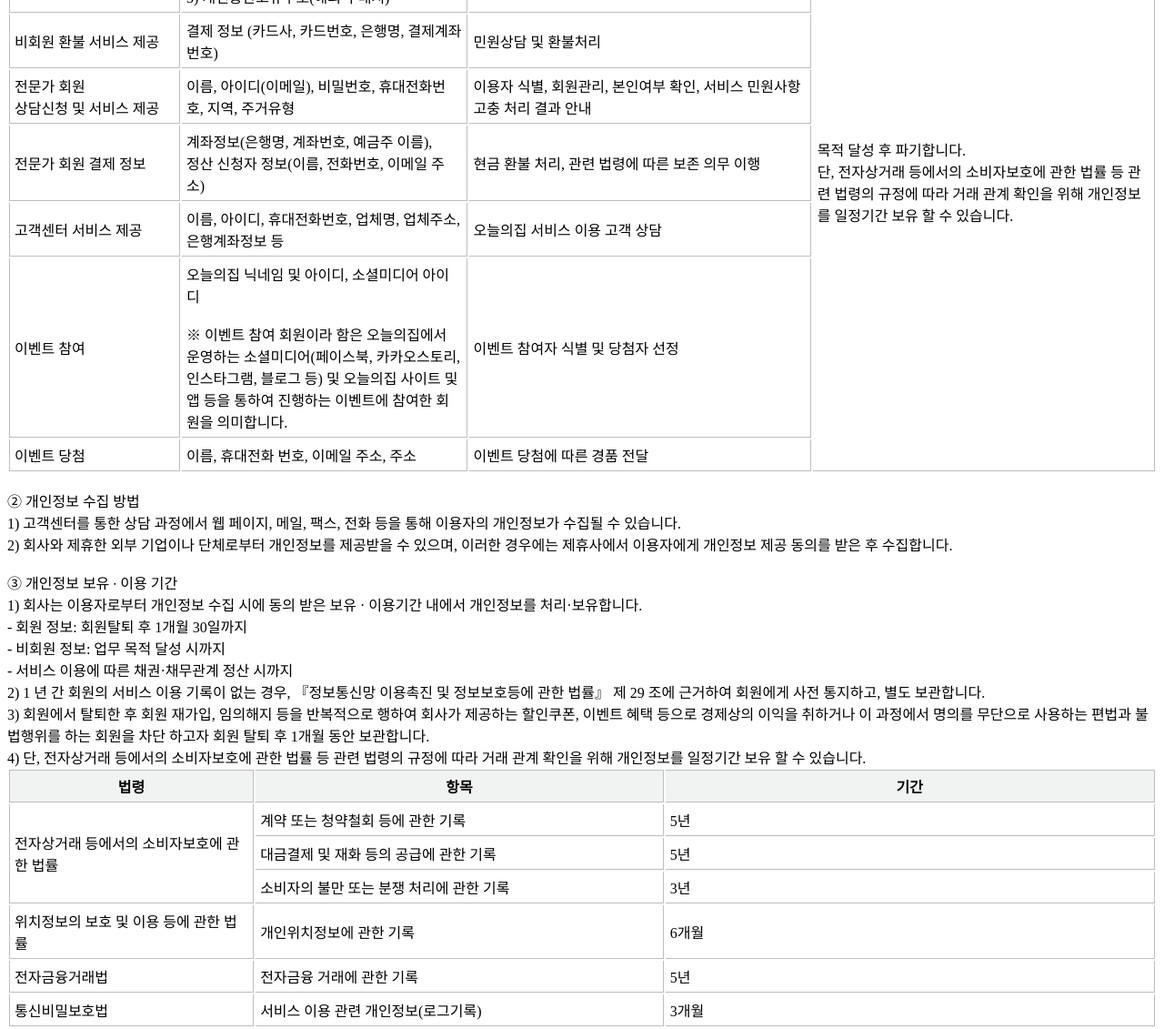
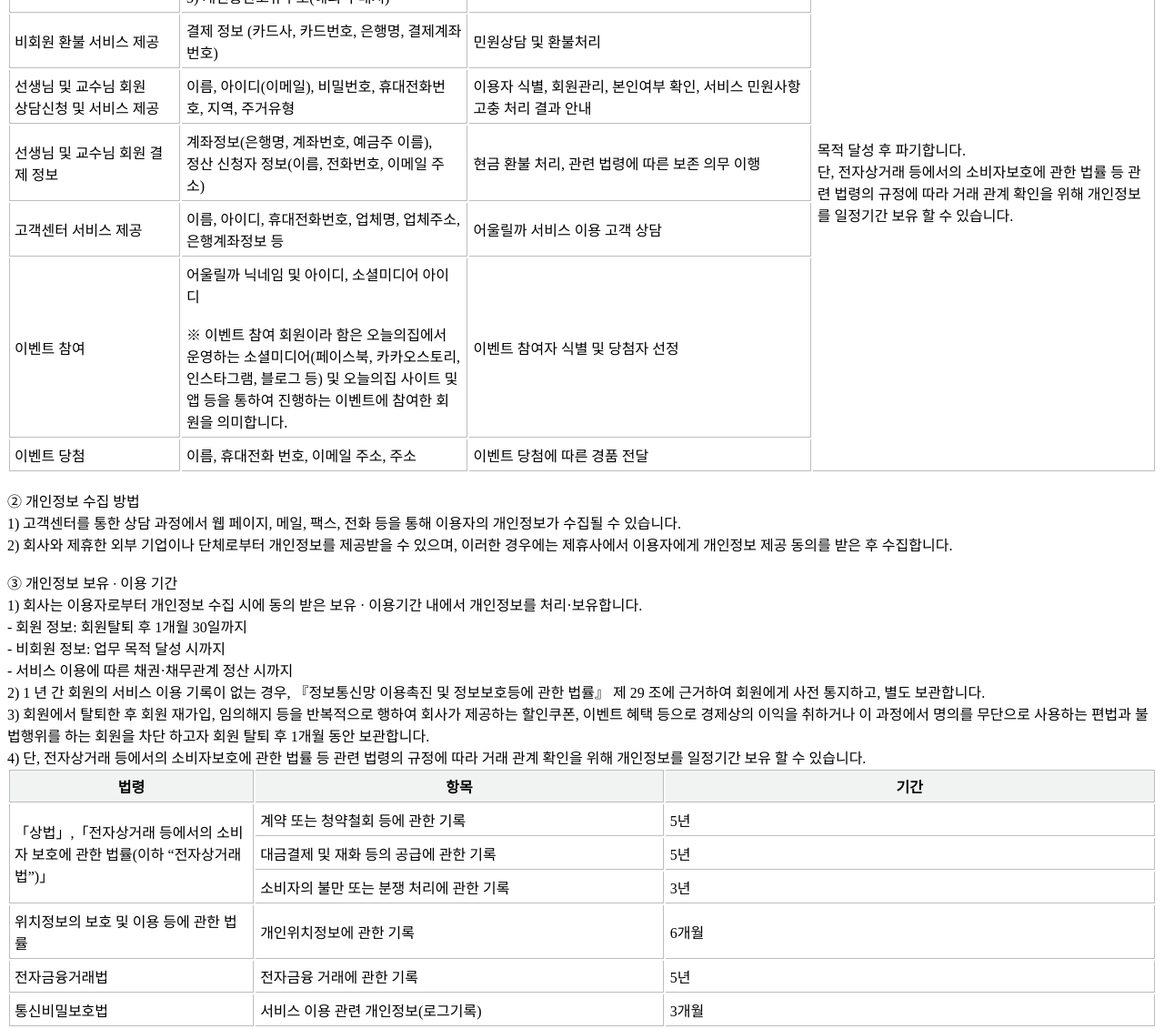
Before and after one commit to BM-Jake/oulica_privacypolicy.github.io, a plain HTML site: page index.html in a window 1280 px wide. Shown: the part 740-1871 px from the top of the page at 91% size. Drawn offline with Linux system fonts and the light colour scheme.

Commit message:
Update index.html

```diff
--- a/index.html
+++ b/index.html
@@ -100,23 +100,23 @@
     <td>민원상담 및 환불처리</td>
   </tr>
   <tr>
-    <td class="start">전문가 회원<br>상담신청 및 서비스 제공</td>
+    <td class="start">선생님 및 교수님 회원<br>상담신청 및 서비스 제공</td>
     <td>이름, 아이디(이메일), 비밀번호, 휴대전화번호, 지역, 주거유형</td>
     <td>이용자 식별, 회원관리, 본인여부 확인, 서비스 민원사항 고충 처리 결과 안내</td>
   </tr>
   <tr>
-    <td class="start">전문가 회원 결제 정보</td>
+    <td class="start">선생님 및 교수님 회원 결제 정보</td>
     <td>계좌정보(은행명, 계좌번호, 예금주 이름),<br>정산 신청자 정보(이름, 전화번호, 이메일 주소)</td>
     <td>현금 환불 처리, 관련 법령에 따른 보존 의무 이행</td>
   </tr>
   <tr>
     <td class="start">고객센터 서비스 제공</td>
     <td>이름, 아이디, 휴대전화번호, 업체명, 업체주소, 은행계좌정보 등</td>
-    <td>오늘의집 서비스 이용 고객 상담</td>
+    <td>어울릴까 서비스 이용 고객 상담</td>
   </tr>
   <tr>
     <td class="start">이벤트 참여</td>
-    <td>오늘의집 닉네임 및 아이디, 소셜미디어 아이디<br><br>※ 이벤트 참여 회원이라 함은 오늘의집에서 운영하는 소셜미디어(페이스북, 카카오스토리, 인스타그램, 블로그 등) 및 오늘의집 사이트 및 앱 등을 통하여 진행하는 이벤트에 참여한 회원을 의미합니다.</td>
+    <td>어울릴까 닉네임 및 아이디, 소셜미디어 아이디<br><br>※ 이벤트 참여 회원이라 함은 오늘의집에서 운영하는 소셜미디어(페이스북, 카카오스토리, 인스타그램, 블로그 등) 및 오늘의집 사이트 및 앱 등을 통하여 진행하는 이벤트에 참여한 회원을 의미합니다.</td>
     <td>이벤트 참여자 식별 및 당첨자 선정</td>
   </tr>
   <tr>
@@ -149,7 +149,7 @@
   </thead>
   <tbody>
   <tr>
-    <td class="start" rowspan="3">전자상거래 등에서의 소비자보호에 관한 법률</td>
+    <td class="start" rowspan="3">「상법」,「전자상거래 등에서의 소비자 보호에 관한 법률(이하 “전자상거래법”)」</td>
     <td>계약 또는 청약철회 등에 관한 기록</td>
     <td>5년</td>
   </tr>
```
